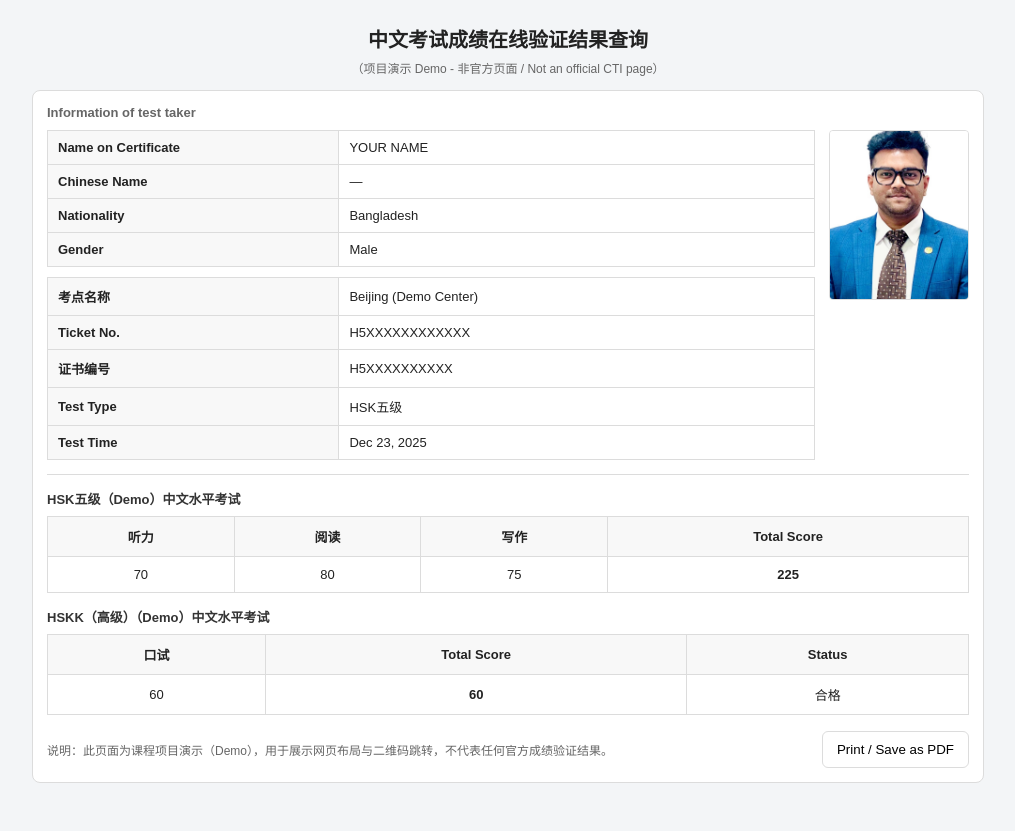
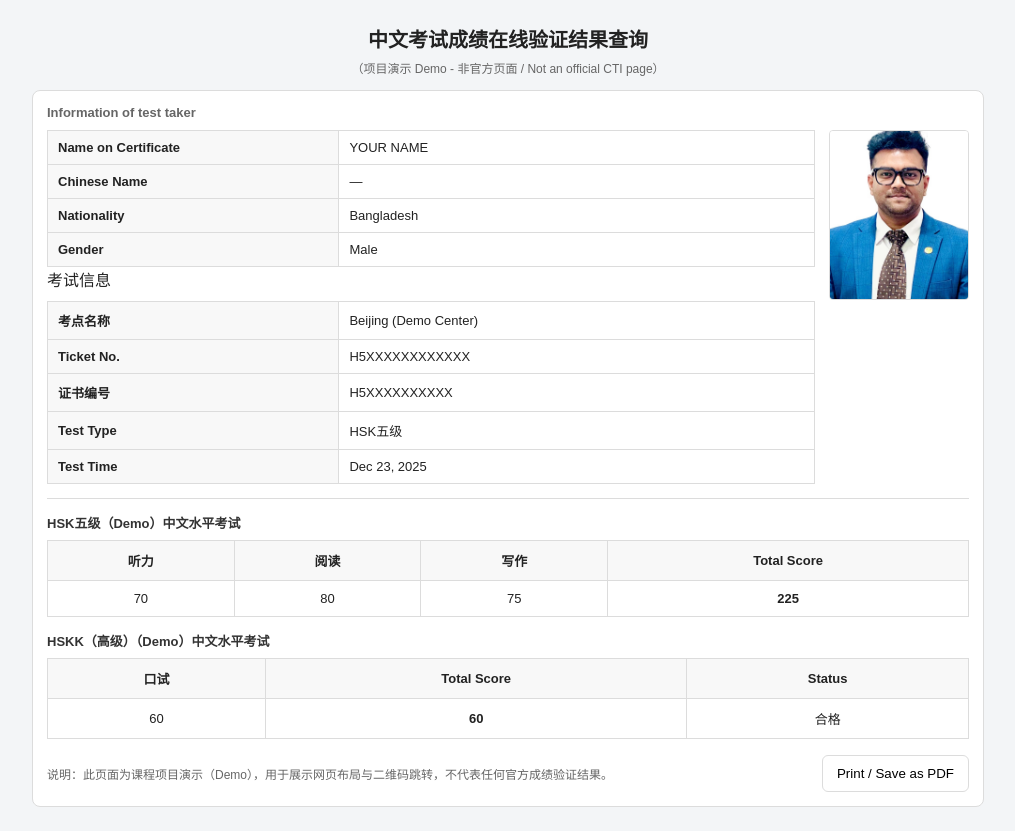
Before and after one commit to rahat137/admin.chinesetest.cn, a plain HTML site: page index.html in a window 1280 px wide. Shown: the whole page, without its empty margins (132-1147 px from the left). Before the commit the page ends 807 px from the top, so only its background shows below. Drawn offline with Linux system fonts and the light colour scheme.

Commit message:
add index.html

```diff
--- a/index.html
+++ b/index.html
@@ -40,6 +40,8 @@
               <td id="gender">Male</td>
             </tr>
           </table>
+
+<div class="section-label">考试信息</div>
 
           <div class="gap"></div>
 
```
